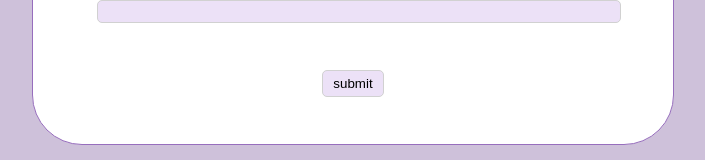
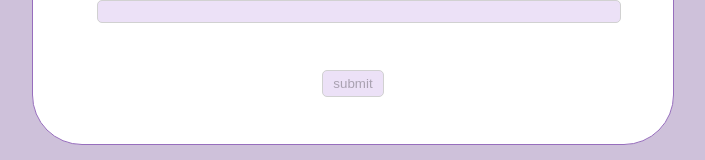
Before and after one commit to ZahraNejati79/form-validation, a React (Create React App) app: page / in a window 1280 px wide. Shown: the part 467-627 px from the top of the page, without its empty margins (287-992 px from the left). Built offline with nearby package versions, Linux system fonts and the light colour scheme.

Commit message:
disadled button &formik.isvalid &validateOnMount

```diff
--- a/src/components/SingUpForm.jsx
+++ b/src/components/SingUpForm.jsx
@@ -51,6 +51,7 @@
     onSubmit: (values) => console.log(values),
     // validate,
     validationSchema,
+    validateOnMount: true,
   });
   // const submitHandler = (e) => {
   //   e.preventDefault();
@@ -130,7 +131,9 @@
             <div className="error">{formik.errors.passwordConfirm}</div>
           )}
         </div>
-        <button type="submit">submit</button>
+        <button type="submit" disabled={!formik.isValid}>
+          submit
+        </button>
       </form>
     </div>
   );
```
